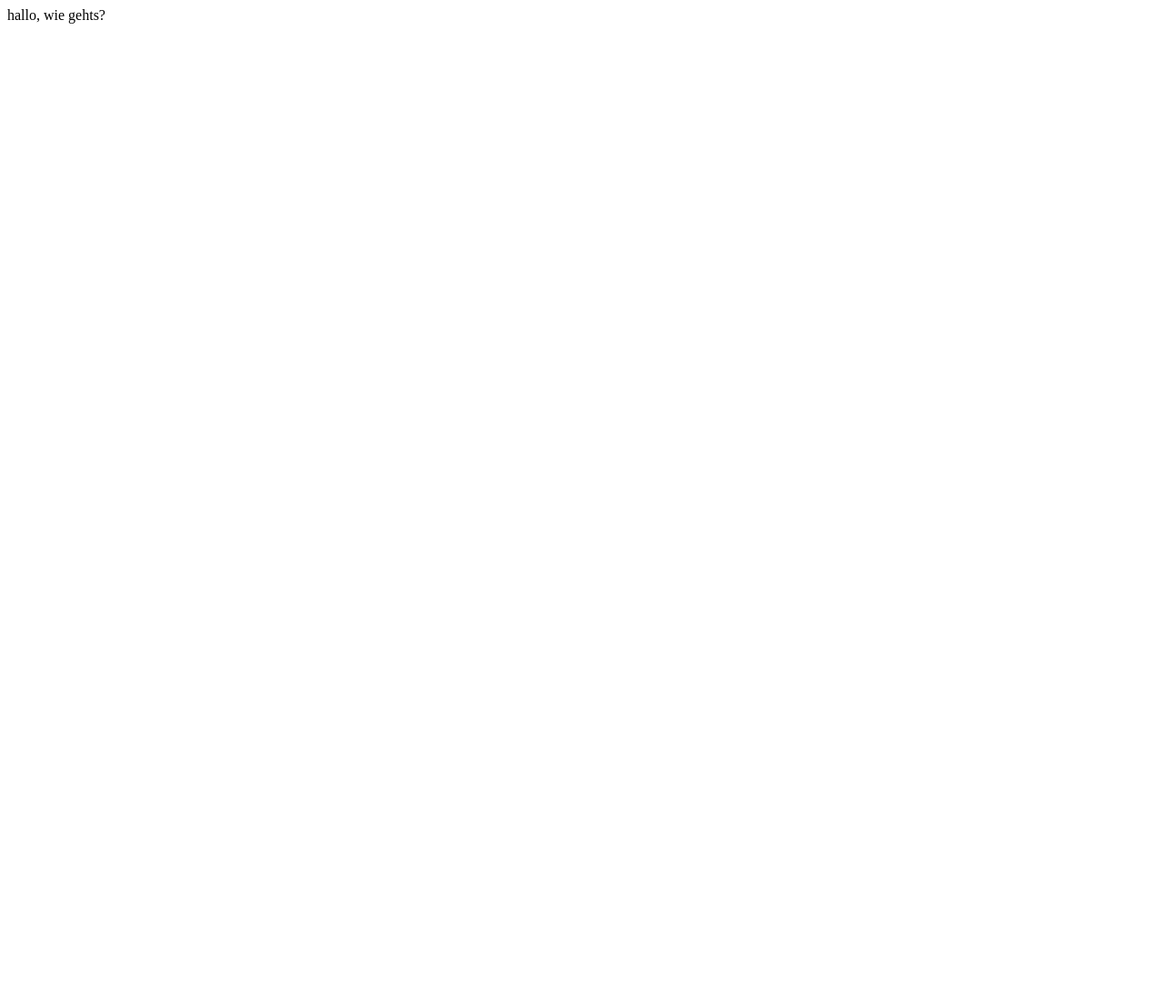
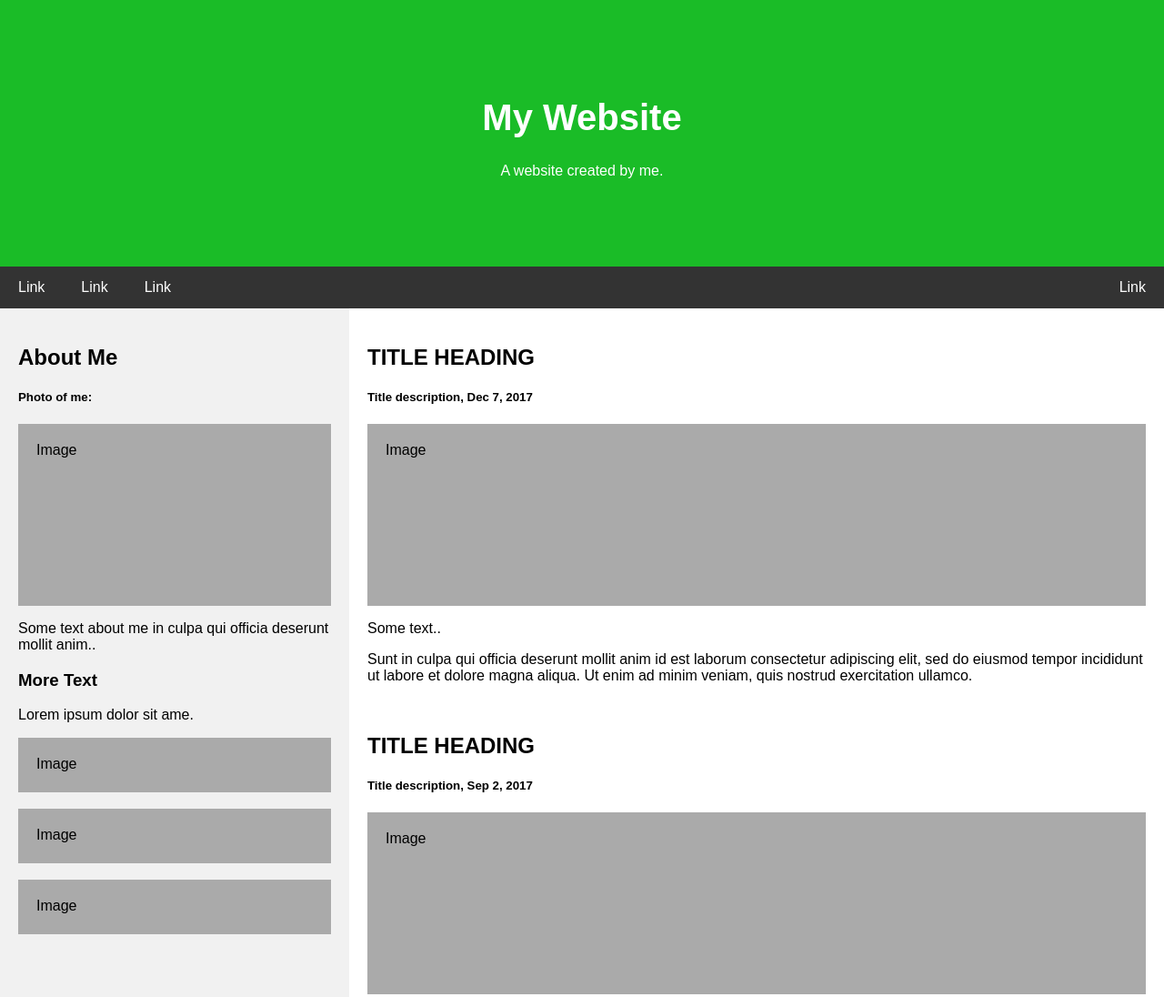
Before and after one commit to elmaxiboy/resume, a plain HTML site: page index.html in a window 1280 px wide. Shown: the top 1096 px of the page at 91% size. Before the commit the page ends 800 px from the top, so only its background shows below. Drawn offline with Linux system fonts and the light colour scheme.

Commit message:
first website design

```diff
--- a/index.html
+++ b/index.html
@@ -1 +1,55 @@
-hallo, wie gehts?
+<!DOCTYPE html>
+<html lang="en">
+<head>
+<title>Page Title</title>
+<meta charset="UTF-8">
+<meta name="viewport" content="width=device-width, initial-scale=1">
+<link rel="stylesheet"  href="styles.css"  />
+</head>
+<body>
+
+<div class="header">
+  <h1>My Website</h1>
+  <p>A website created by me.</p>
+</div>
+
+<div class="navbar">
+  <a href="#">Link</a>
+  <a href="#">Link</a>
+  <a href="#">Link</a>
+  <a href="#" class="right">Link</a>
+</div>
+
+<div class="row">
+  <div class="side">
+    <h2>About Me</h2>
+    <h5>Photo of me:</h5>
+    <div class="fakeimg" style="height:200px;">Image</div>
+    <p>Some text about me in culpa qui officia deserunt mollit anim..</p>
+    <h3>More Text</h3>
+    <p>Lorem ipsum dolor sit ame.</p>
+    <div class="fakeimg" style="height:60px;">Image</div><br>
+    <div class="fakeimg" style="height:60px;">Image</div><br>
+    <div class="fakeimg" style="height:60px;">Image</div>
+  </div>
+  <div class="main">
+    <h2>TITLE HEADING</h2>
+    <h5>Title description, Dec 7, 2017</h5>
+    <div class="fakeimg" style="height:200px;">Image</div>
+    <p>Some text..</p>
+    <p>Sunt in culpa qui officia deserunt mollit anim id est laborum consectetur adipiscing elit, sed do eiusmod tempor incididunt ut labore et dolore magna aliqua. Ut enim ad minim veniam, quis nostrud exercitation ullamco.</p>
+    <br>
+    <h2>TITLE HEADING</h2>
+    <h5>Title description, Sep 2, 2017</h5>
+    <div class="fakeimg" style="height:200px;">Image</div>
+    <p>Some text..</p>
+    <p>Sunt in culpa qui officia deserunt mollit anim id est laborum consectetur adipiscing elit, sed do eiusmod tempor incididunt ut labore et dolore magna aliqua. Ut enim ad minim veniam, quis nostrud exercitation ullamco.</p>
+  </div>
+</div>
+
+<div class="footer">
+  <h2>Footer</h2>
+</div>
+
+</body>
+</html>
--- /dev/null
+++ b/styles.css
@@ -0,0 +1,103 @@
+ * {
+    box-sizing: border-box;
+  }
+
+  /* Style the body */
+  body {
+    font-family: Arial, Helvetica, sans-serif;
+    margin: 0;
+  }
+
+  /* Header/logo Title */
+  .header {
+    padding: 80px;
+    text-align: center;
+    background: #1abc27;
+    color: white;
+  }
+
+  /* Increase the font size of the heading */
+  .header h1 {
+    font-size: 40px;
+  }
+
+  /* Style the top navigation bar */
+  .navbar {
+    overflow: hidden;
+    background-color: #333;
+  }
+
+  /* Style the navigation bar links */
+  .navbar a {
+    float: left;
+    display: block;
+    color: white;
+    text-align: center;
+    padding: 14px 20px;
+    text-decoration: none;
+  }
+
+  /* Right-aligned link */
+  .navbar a.right {
+    float: right;
+  }
+
+  /* Change color on hover */
+  .navbar a:hover {
+    background-color: #ddd;
+    color: black;
+  }
+
+  /* Column container */
+  .row {
+    display: -ms-flexbox; /* IE10 */
+    display: flex;
+    -ms-flex-wrap: wrap; /* IE10 */
+    flex-wrap: wrap;
+  }
+
+  /* Create two unequal columns that sits next to each other */
+  /* Sidebar/left column */
+  .side {
+    -ms-flex: 30%; /* IE10 */
+    flex: 30%;
+    background-color: #f1f1f1;
+    padding: 20px;
+  }
+
+  /* Main column */
+  .main {
+    -ms-flex: 70%; /* IE10 */
+    flex: 70%;
+    background-color: white;
+    padding: 20px;
+  }
+
+  /* Fake image, just for this example */
+  .fakeimg {
+    background-color: #aaa;
+    width: 100%;
+    padding: 20px;
+  }
+
+  /* Footer */
+  .footer {
+    padding: 20px;
+    text-align: center;
+    background: #ddd;
+  }
+
+  /* Responsive layout - when the screen is less than 700px wide, make the two columns stack on top of each other instead of next to each other */
+  @media screen and (max-width: 700px) {
+    .row {
+      flex-direction: column;
+    }
+  }
+
+  /* Responsive layout - when the screen is less than 400px wide, make the navigation links stack on top of each other instead of next to each other */
+  @media screen and (max-width: 400px) {
+    .navbar a {
+      float: none;
+      width: 100%;
+    }
+  }
```
